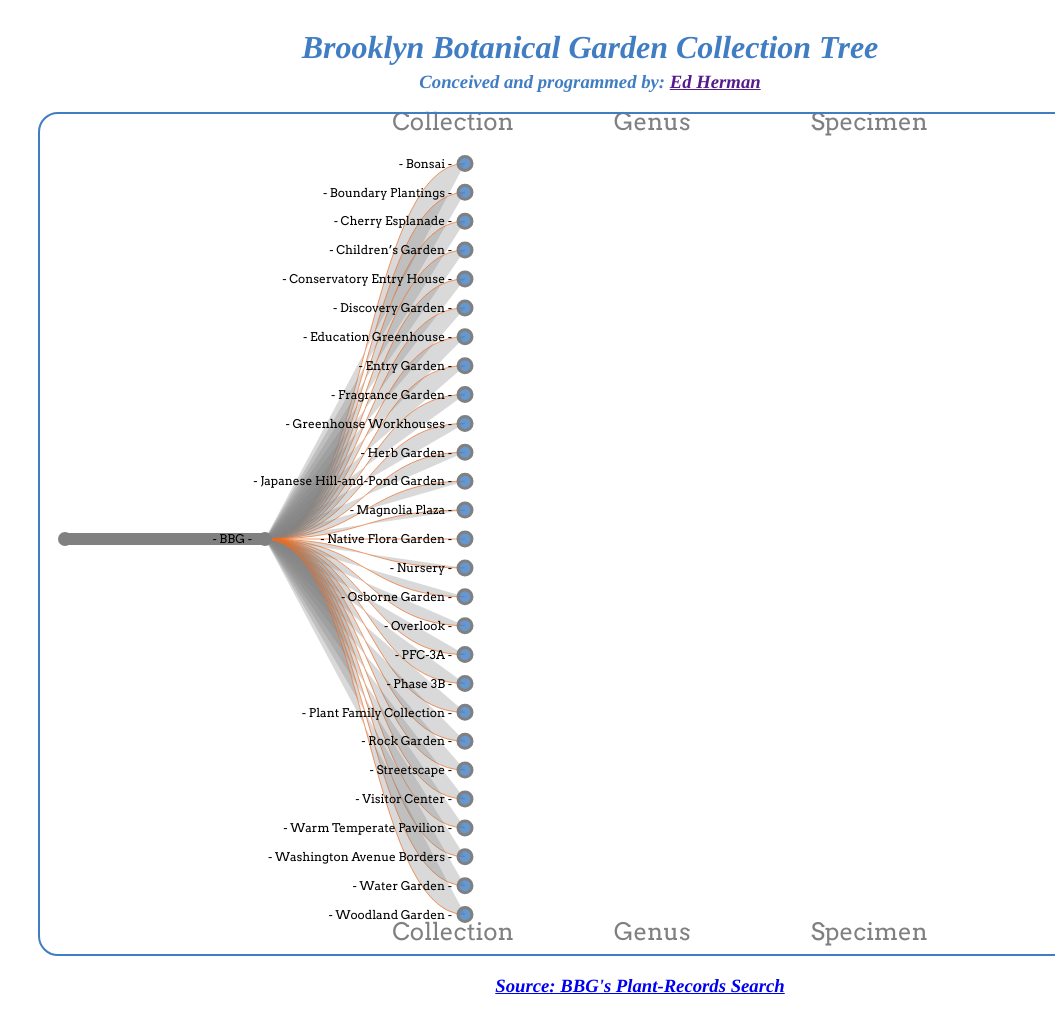
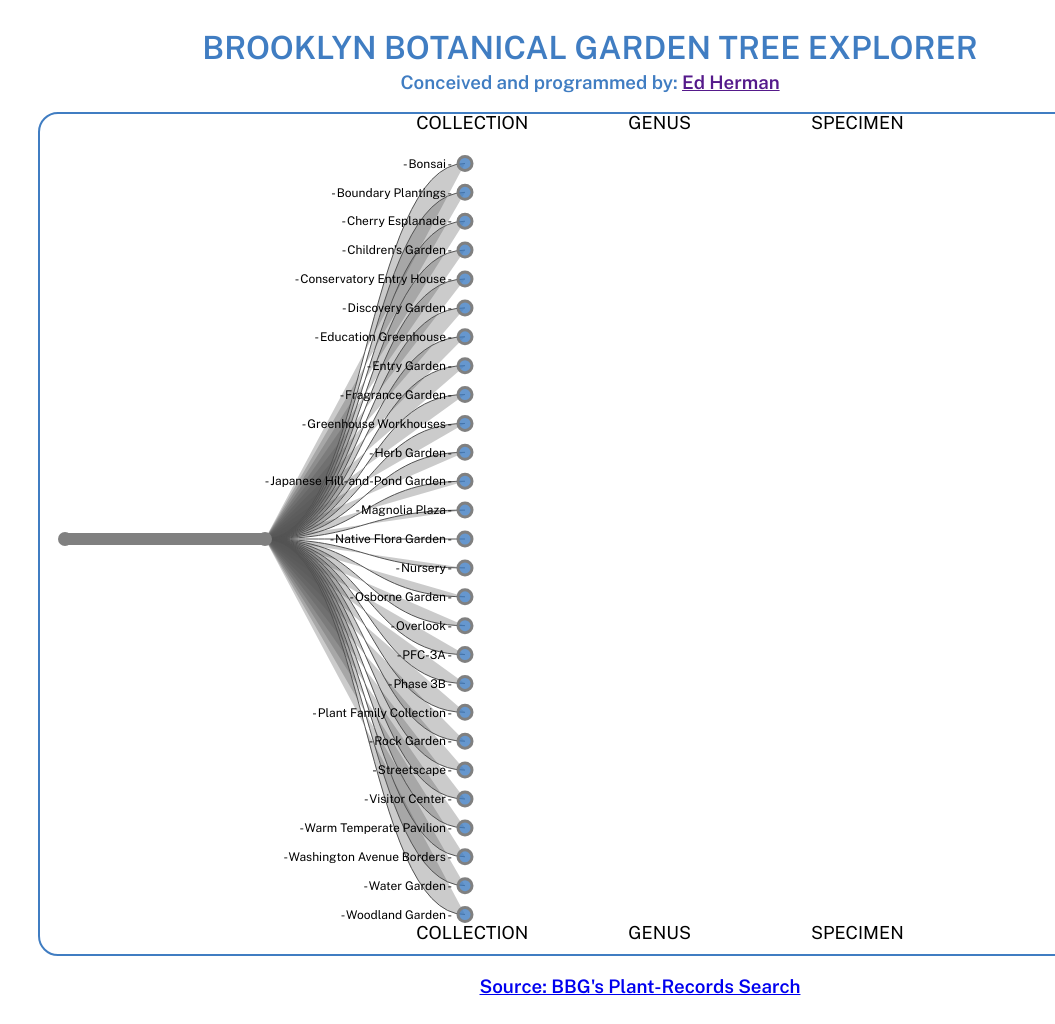
Before and after one commit to edherm/bbg-tree, a website built with webpack: page index.html in a window 1280 px wide. Shown: the full height of the page, 0-1055 px from the left. Built offline with nearby package versions, Linux system fonts and the light colour scheme; animation ran at ten frames a second.

Commit message:
change fonts

```diff
--- a/index.html
+++ b/index.html
@@ -4,8 +4,7 @@
   <meta charset="UTF-8">
   <meta name="viewport" content="width=device-width, initial-scale=1.0">
   <meta http-equiv="X-UA-Compatible" content="ie=edge">
-  <link href="https://fonts.googleapis.com/css?family=Arvo:400,700&display=swap" rel="stylesheet">
-  <link href="https://fonts.googleapis.com/css?family=Tinos:400,700i&display=swap" rel="stylesheet">
+  <link href="https://fonts.googleapis.com/css?family=Public+Sans:400,600&display=swap" rel="stylesheet">
   <link rel="stylesheet" href="./dist/main.css" />
   <script src="https://d3js.org/d3.v5.js"></script>
   <title>Document</title>
@@ -16,7 +15,7 @@
       <!-- <img src="https://www.bbg.org/images/bbg_logo.svg?v=1" alt="BBG Logo"> -->
     </div>
     <div class="header-center">
-      <h1>Brooklyn Botanical Garden Collection Tree</h1>
+      <h1>BROOKLYN BOTANICAL GARDEN TREE EXPLORER</h1>
       <h3>Conceived and programmed by: <a href="">Ed Herman</a></h3>
     </div>
     <div class="header-right">
@@ -42,14 +41,14 @@
   </header>
   <main>
     <ul class="category-ul-top">
-      <li class="category-lis collection"><h2>Collection</h2></li class="category-lis">
-      <li class="category-lis genus"><h2>Genus</h2></li>
-      <li class="category-lis specimen"><h2>Specimen</h2></li>
+      <li class="category-lis collection"><h2>COLLECTION</h2></li class="category-lis">
+      <li class="category-lis genus"><h2>GENUS</h2></li>
+      <li class="category-lis specimen"><h2>SPECIMEN</h2></li>
     </ul>
     <ul class="category-ul-bottom">
-      <li class="category-lis collection"><h2>Collection</h2></li class="category-lis">
-      <li class="category-lis genus"><h2>Genus</h2></li>
-      <li class="category-lis specimen"><h2>Specimen</h2></li>
+      <li class="category-lis collection"><h2>COLLECTION</h2></li class="category-lis">
+      <li class="category-lis genus"><h2>GENUS</h2></li>
+      <li class="category-lis specimen"><h2>SPECIMEN</h2></li>
     </ul>
   </main>
   <script src="./dist/main.js"></script>
--- a/src/index.js
+++ b/src/index.js
@@ -1,12 +1,6 @@
 import "./styles/index.scss";
 import createTree from "./scripts/create_tree";
-import buildPage from "./scripts/build_page";
-
-
 
 window.addEventListener("DOMContentLoaded", () => {
-  // document.body.append(
-  //   "Source: <a>https://www.bbg.org/cgi/plant-records/search.cgi"
-  // );
-  buildPage();
+  createTree();
 })
--- a/src/scripts/build_page.js
+++ b/src/scripts/build_page.js
@@ -2,7 +2,7 @@
 
 export default () => {
 
-  createTree();
+
 
 
 }
--- a/src/scripts/convert_fetched_data.js
+++ b/src/scripts/convert_fetched_data.js
@@ -18,7 +18,7 @@
       "children": hierarchicalData.map(home => {
 
         return {
-          "name": home.key,
+          "name": "bbg",
           "children": home.values.map(collection => {
 
             return {
--- a/src/scripts/create_tree.js
+++ b/src/scripts/create_tree.js
@@ -1,5 +1,4 @@
 import convertFetchedData from "./convert_fetched_data";
-
 import { klass, onMouseOver, onMouseOut, click, diagonal } from "./d3_utils";
 
 export default () => {
@@ -78,7 +77,7 @@
       nodeEnter
         .append("text")
         .text(d => {
-          if (d.depth > 0) {
+          if (d.depth > 1) {
             return d.data.name.commonName
               ? `- ${d.data.name.commonName} -`
               : `- ${d.data.name} -`;
@@ -89,7 +88,6 @@
         .attr("class", d => {
           return `${klass(d)}`;
         })
-        .attr("background-color", "rgb(152, 199, 45)")
         .attr("text-anchor", d => { return d.children || d._children ? "end" : "start"; })
 
       // Execute updating nodes
@@ -104,7 +102,7 @@
       nodeUpdate.select('circle.branches')
         .attr('r', 7)
         .style("fill", d => {
-          return d.children ? "rgb(89, 66, 54)" : "rgb(64, 125, 194)";
+          return d.children ? "grey" : "rgb(64, 125, 194)";
         })
         .attr('cursor', 'pointer');
 
--- a/src/scripts/d3_utils.js
+++ b/src/scripts/d3_utils.js
@@ -27,7 +27,7 @@
 // Handle click - set visibility
 const click = d => {
   if (d.depth === 4) {
-    console.log(d);
+    // console.log(d);
     // displaySpecs(d);
   } else if (d.children) {
     d._children = d.children;
--- a/src/styles/index.scss
+++ b/src/styles/index.scss
@@ -1,16 +1,17 @@
 /// RESET ///
 
 h1, h3 {
-  font-family: 'Tinos', serif;
-  font-style: italic;
+  font-family: 'Public Sans', sans-serif;
+  font-weight: 900;
 }
 
 body {
 
 }
 
-body, li, text, h2 {
-  font-family: 'Arvo', serif;
+body, li, h2 {
+  font-family: 'Public Sans', sans-serif;
+  font-weight: normal;
   color: rgb(64, 125, 194);
 }
 
@@ -142,7 +143,8 @@
 }
 
 .category-lis > h2 {
-  color: grey;
+  color: black;
+  font-size: 18px;
   font-weight: normal;
   margin: 0;
 }
@@ -158,7 +160,6 @@
 
 
 circle.branches {
-
   stroke-width: 3px;
   stroke: grey;
 }
@@ -174,8 +175,8 @@
 }
 
 .link {
-  stroke: rgba(241, 107, 30, 0.683);
-  fill: grey;
+  stroke: #535353;
+  fill: #535353;
   fill-opacity: 30%;
 }
 
```
